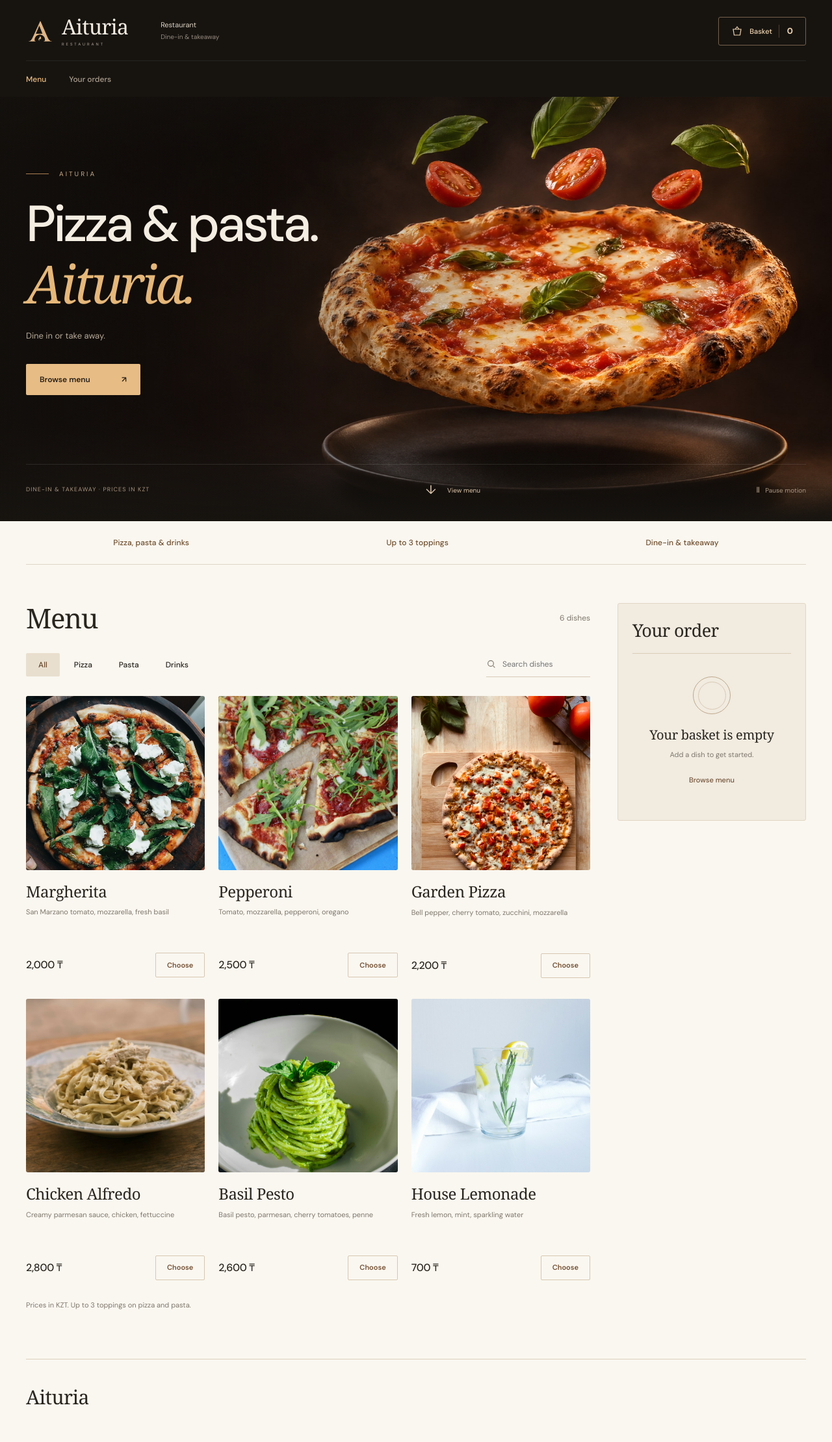
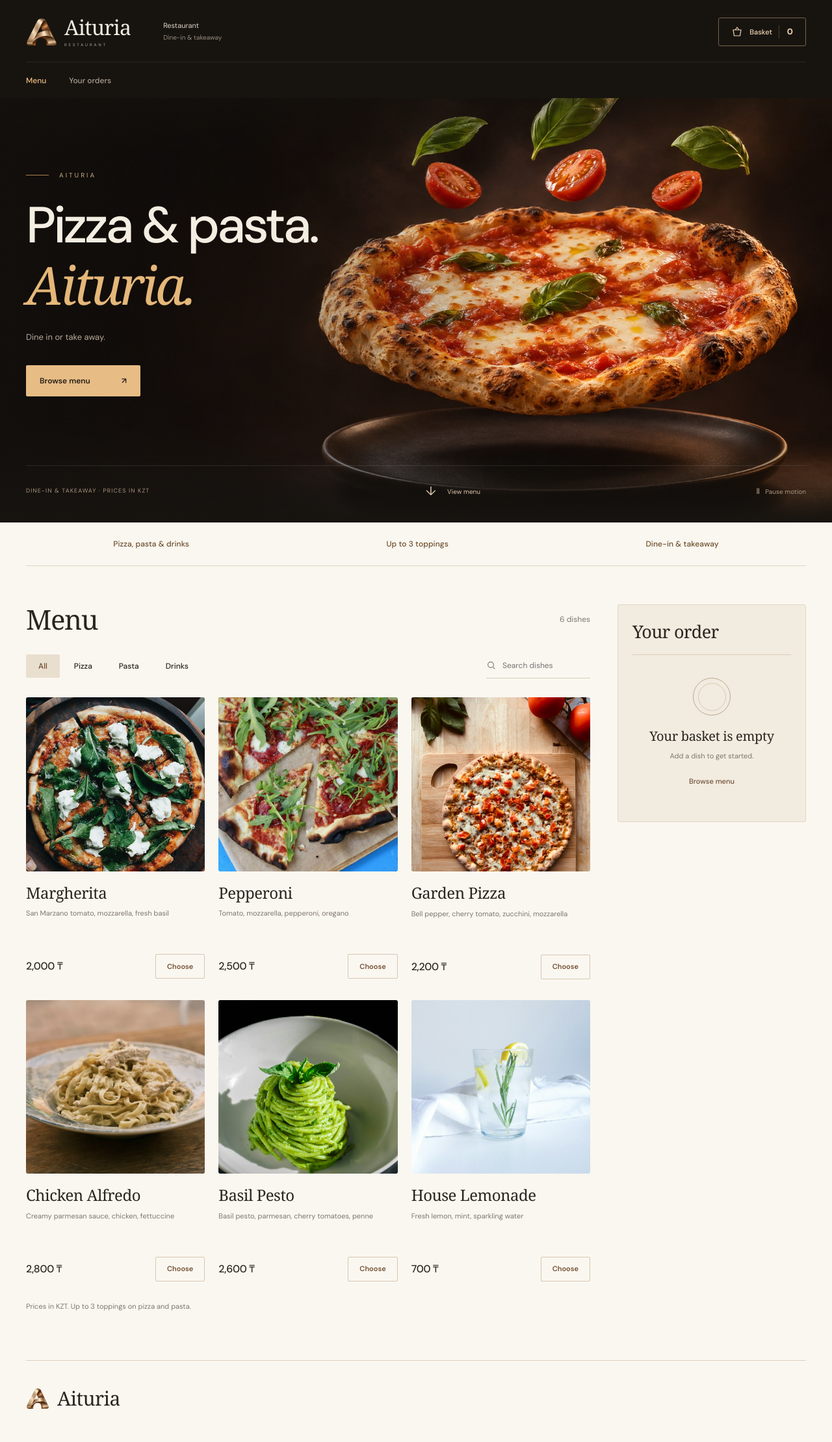
Before and after one commit to arynttai/sdp_final, a Spring Boot app: page / in a window 1280 px wide. Shown: the whole page at 65% size. Before the commit the page ends 2162 px from the top, so only its background shows below. Run offline with Spring Boot 4, Linux system fonts and the light colour scheme; data that the repository does not hold is empty; some of the project's set-up classes (security, data sources, template engines, error pages and the like) are left out, and stand-ins take their place.

Commit message:
feat(brand): replace Aituria mark with sculpted bronze emblem

```diff
--- a/src/main/resources/static/index.html
+++ b/src/main/resources/static/index.html
@@ -6,7 +6,8 @@
   <meta name="theme-color" content="#171410">
   <meta name="description" content="Aituria. Pizza, pasta and drinks. Dine in or take away.">
   <title>Aituria — Pizza & pasta</title>
-  <link rel="icon" href="/images/aituria-mark.png" type="image/png">
+  <link rel="icon" href="/images/favicon.png" type="image/png" sizes="64x64">
+  <link rel="apple-touch-icon" href="/images/apple-touch-icon.png">
   <link rel="stylesheet" href="/fonts/fonts.css">
   <link rel="stylesheet" href="/styles.css">
   <script src="/app.js" defer></script>
@@ -15,7 +16,7 @@
 <body>
   <a class="skip-link" href="#main">Skip to content</a>
   <header class="site-header">
-    <a class="brand" href="#menu" aria-label="Aituria home"><img class="brand-mark" src="/images/aituria-mark.png" alt=""><span class="brand-name">Aituria<span class="brand-caption">RESTAURANT</span></span></a>
+    <a class="brand" href="#menu" aria-label="Aituria home"><img class="brand-mark" src="/images/aituria-emblem.png" width="48" height="48" alt=""><span class="brand-name">Aituria<span class="brand-caption">RESTAURANT</span></span></a>
     <div class="header-info"><strong>Restaurant</strong><span class="header-service">Dine-in & takeaway</span></div>
     <nav aria-label="Main navigation"><a href="#menu" class="active">Menu</a><a href="#orders">Your orders <span id="order-count" class="nav-count" hidden>0</span></a></nav>
     <a href="#your-order" class="basket-link" aria-label="Go to your basket"><svg viewBox="0 0 24 24" fill="none" stroke="currentColor" stroke-width="1.6" aria-hidden="true"><path d="M4 8h16l-2 12H6L4 8Z M8 8l4-5 4 5"/></svg><span>Basket</span><b id="cart-count">0</b></a>
@@ -78,7 +79,7 @@
       <div id="orders-error" class="error-box" role="alert" hidden></div><div id="orders-list" aria-live="polite"></div>
     </section>
   </main>
-  <footer class="site-footer page-width"><a class="footer-brand" href="#menu">Aituria</a></footer>
+  <footer class="site-footer page-width"><a class="footer-brand" href="#menu" aria-label="Aituria home"><img src="/images/aituria-emblem.png" width="36" height="36" alt="" loading="lazy">Aituria</a></footer>
   <dialog id="customize-dialog" class="customize-dialog" aria-labelledby="dialog-name">
     <button type="button" id="close-dialog" class="close-dialog" aria-label="Close dish options">×</button>
     <div class="dialog-visual"><img id="dialog-image" alt=""></div>
--- a/src/main/resources/static/styles.css
+++ b/src/main/resources/static/styles.css
@@ -991,15 +991,16 @@ body{background:var(--paper)}
 }
 
 /* Aituria wordmark and custom restaurant emblem. */
-.brand-mark{width:44px;height:44px;object-fit:contain;flex-shrink:0}
+.brand-mark{width:48px;height:48px;object-fit:contain;flex-shrink:0}
 .brand>span.brand-name{font-family:Georgia,'Times New Roman',serif;font-size:32px;font-weight:400;letter-spacing:-.8px}
 .brand-name .brand-caption{font-family:var(--sans);font-size:6px;letter-spacing:3px;margin-top:8px}
-.footer-brand{font-family:Georgia,'Times New Roman',serif;font-size:30px;font-weight:400}
+.footer-brand{display:inline-flex;align-items:center;gap:12px;font-family:Georgia,'Times New Roman',serif;font-size:30px;font-weight:400}
+.footer-brand img{width:36px;height:36px;object-fit:contain}
 .benefits-bar{justify-content:space-around;padding:24px 0}
 .benefit-item{justify-content:center}
 .benefit-item strong{font-weight:500;letter-spacing:.1px}
 
-@media(max-width:760px){.brand-mark{width:36px;height:38px}
+@media(max-width:760px){.brand-mark{width:38px;height:38px}
 .brand>span.brand-name{font-size:29px}
 .brand-name .brand-caption{font-size:5px;letter-spacing:2.5px;margin-top:6px}
 .benefits-bar{gap:8px;padding:21px 0}
```
Also changed, not shown: src/main/resources/static/images/CREDITS.txt (+6 -3 lines), docs/brand/README.md (added), src/main/resources/static/images/aituria-emblem.png (added), src/main/resources/static/images/aituria-mark.png (deleted), src/main/resources/static/images/apple-touch-icon.png (added), src/main/resources/static/images/favicon.png (added), src/main/resources/static/images/favicon.svg (deleted), 3 other files.
